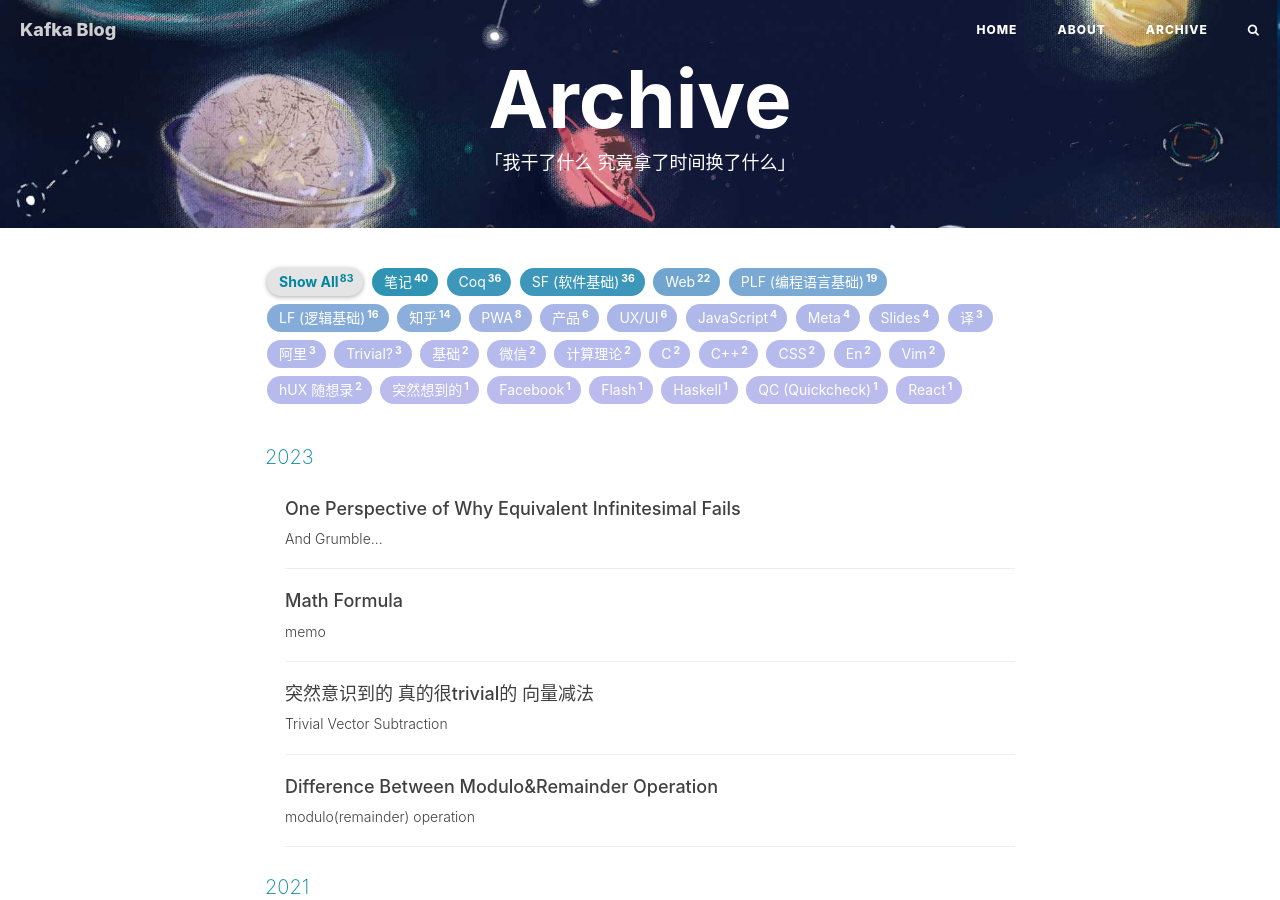
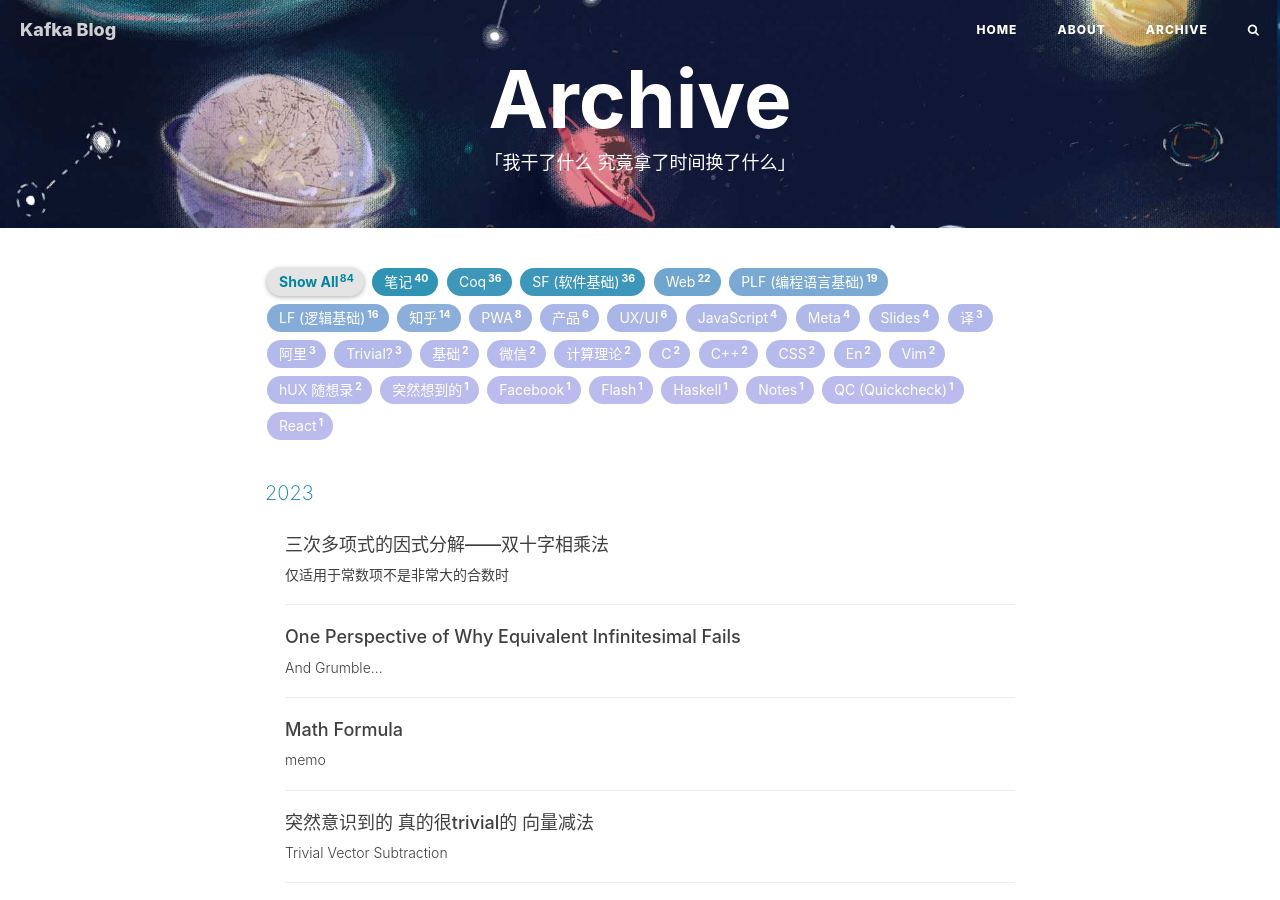
Before and after one commit to OSTCHAN/OSTCHAN.github.io, a Jekyll site: the page built from archive.html, in a window 1280 px wide and 900 px high. Built offline with Jekyll 4.4.1, drawn with Linux system fonts in a browser that asks for light colours; nearby versions of some CDN libraries; comment, search, counter and statistics services are not loaded.

Commit message:
new changes

```diff
--- a/_posts/2023-05-23-math-formula.md
+++ b/_posts/2023-05-23-math-formula.md
@@ -47,6 +47,20 @@ $$
     &(1 + \alpha(x))^{\frac{\alpha(x)\beta(x)}{\alpha(x)}} = e^{C} \\
 \end{align*}
 $$
+
+**碎碎念：**
+* $1^{\infty}$ 的limit是 $1$；
+* $(\text{Greater Than 1})^{\infty}$ 的limit是 $\infty$；
+* $(\text{Fraction})^{\infty}$ 的limit是 $0$；
+* $(1 + \frac{1}{\infty})^{\infty}$ 的limit是自然对数 $e$；
+* $(1 + \frac{1}{-\infty})^{\infty}$ 的limit是 $\displaystyle \frac{1}{e}$ // 用上面的$\text{Common Way}$即可推出。
+
+**intuition:**
+
+1加的数，可以看作是一种*利率*，即 $(1+\text{rate})^{\infty}$，利率是positive时，无穷次增长自然会得到无穷；同理利率是negative时，则会亏损。当利率被限制在0-1之间时，数学上讲，无穷次亏损后结果应该是0，因为你总是亏比本金少的钱，类似于无限细分。
+
+$(1 + \frac{1}{\infty})^{\infty}$ 这个特殊之处在于：无穷次增长的同时，它的*利率/增长率*是趋近于0的。换句话说是，它到最后就基本不（负）增长了，会趋向一个定值。也就是自然对数 $e$ 或 $\displaystyle \frac{1}{e}$（如果是负增长的话）。
+
 
 ---
 
--- /dev/null
+++ b/_posts/2023-06-12-cubic-polynomial.md
@@ -0,0 +1,15 @@
+---
+layout: post
+title: "三次多项式的因式分解——双十字相乘法"
+subtitle: "仅适用于常数项不是非常大的合数时"
+author: "Kafka"
+date: 2023-06-12
+header-style: text
+# multilingual: true
+mathjax: true
+tags:
+  - Notes
+---
+
+[link](https://zhuanlan.zhihu.com/p/455686319)
+---
```
Also changed, not shown: img/favicon.ico.
